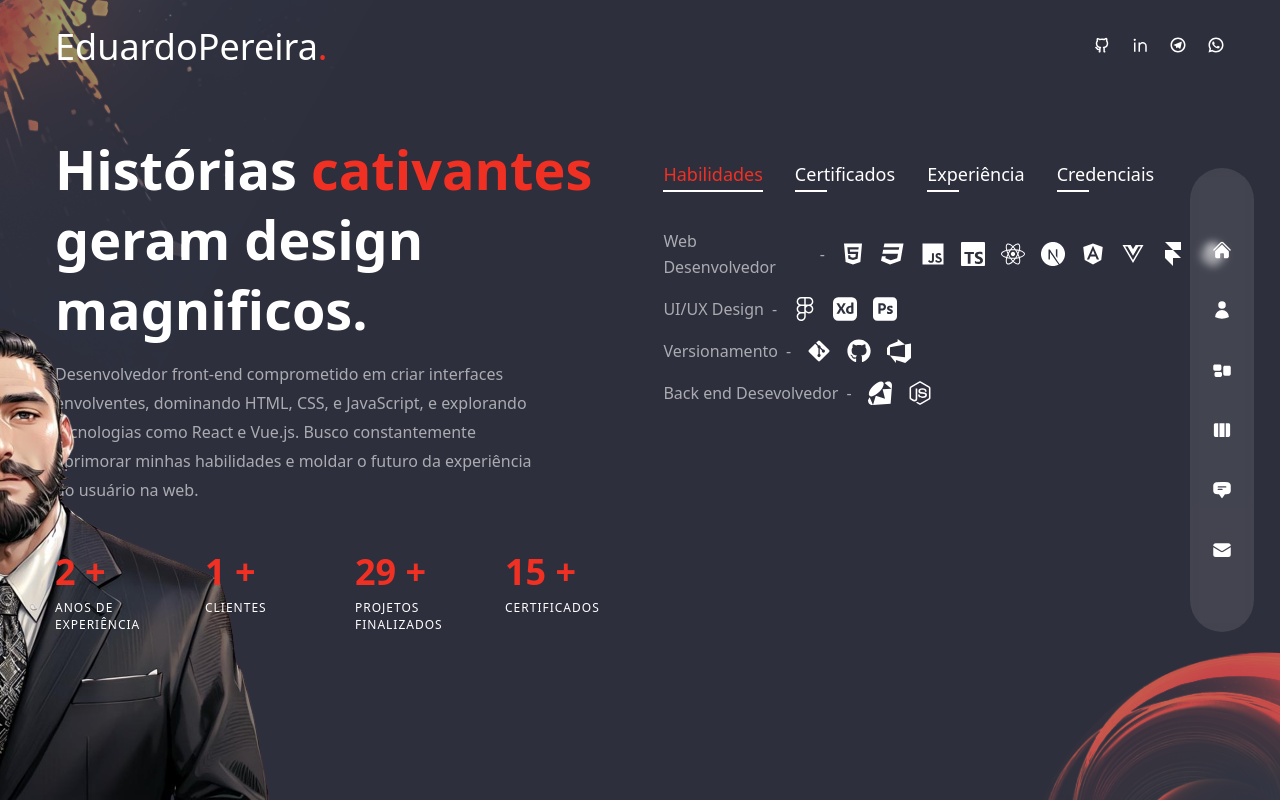
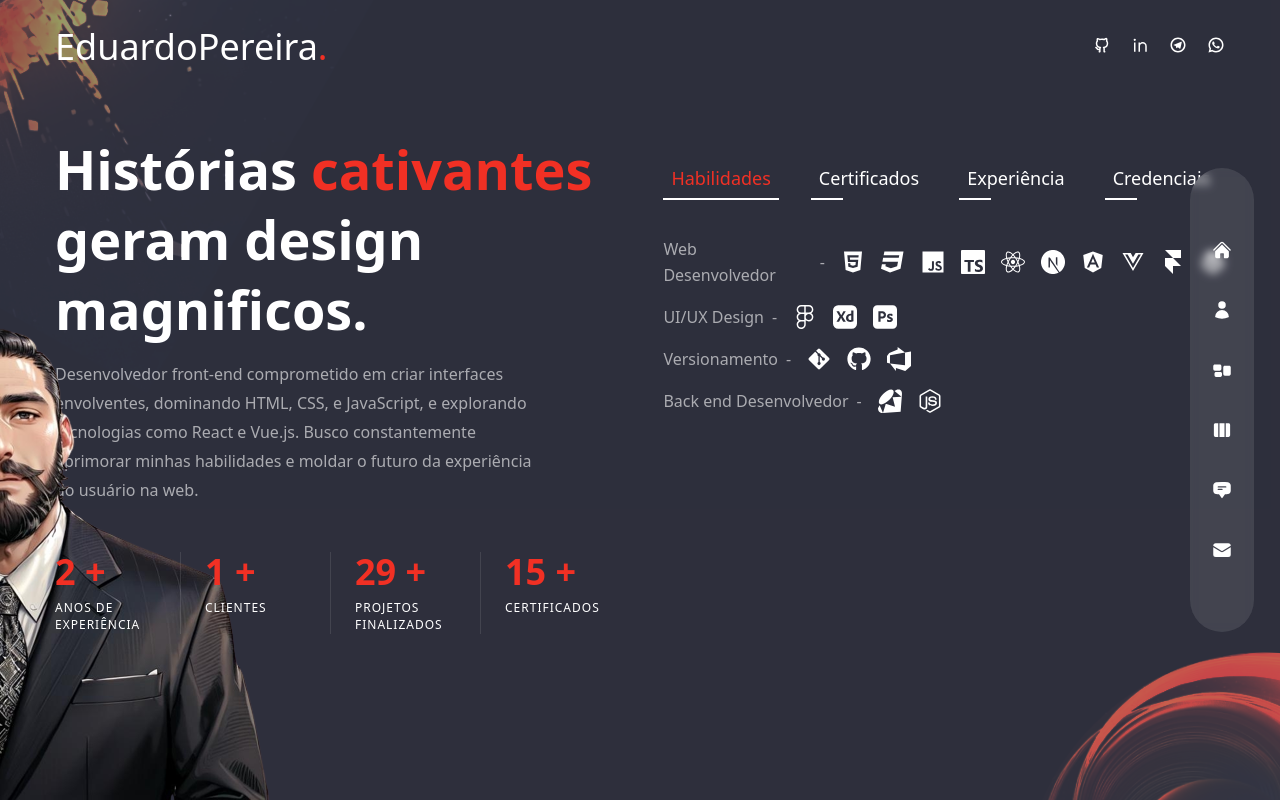
Before and after one commit to EduardoPereiraLima-Dev/EduardoPereira, a Next.js app: page /about in a window 1280 px wide. Built offline with nearby package versions, Linux system fonts and the light colour scheme.

Commit message:
add de projetos

```diff
--- a/pages/about/index.js
+++ b/pages/about/index.js
@@ -1,8 +1,7 @@
-import React, { useState } from 'react'
-import { motion } from 'framer-motion'
-import { fadeIn } from '../../variants'
-
-import CountUp from 'react-countup'
+import React, { useState } from 'react';
+import { motion } from 'framer-motion';
+import { fadeIn } from '../../variants';
+import CountUp from 'react-countup';
 // icons
 import {
   FaHtml5,
@@ -19,7 +18,6 @@ import {
   FaGithub,
   FaJava,
 } from "react-icons/fa";
-
 import {
   SiNextdotjs,
   SiFramer,
@@ -29,7 +27,6 @@ import {
   SiAzuredevops,
   SiRuby
 } from "react-icons/si";
-
 
 //  data
 const aboutData = [
@@ -42,27 +39,26 @@ const aboutData = [
           <FaHtml5 key={1} />,
           <FaCss3 key={2} />,
           <FaJs key={3} />,
-          <SiTypescript key={3} />,
-          <FaReact key={4} />,
-          <SiNextdotjs key={5} />,
-          <FaAngular key={5} />,
-          <FaVuejs key={5} />,
-          <SiFramer key={6} />,
-          <FaWordpress key={7} />,
+          <SiTypescript key={4} />,
+          <FaReact key={5} />,
+          <SiNextdotjs key={6} />,
+          <FaAngular key={7} />,
+          <FaVuejs key={8} />,
+          <SiFramer key={9} />,
+          <FaWordpress key={10} />,
         ],
       },
       {
         title: 'UI/UX Design',
-        icons: [<FaFigma key={1} />, <SiAdobexd  key={2}/>, <SiAdobephotoshop key={3} />],
+        icons: [<FaFigma key={1} />, <SiAdobexd key={2} />, <SiAdobephotoshop key={3} />],
       },
       {
         title: 'Versionamento',
-        icons: [<FaGitAlt  key={1} />,  <FaGithub  key={2}/>,   <SiAzuredevops   key={2}/>,]
+        icons: [<FaGitAlt key={1} />, <FaGithub key={2} />, <SiAzuredevops key={3} />],
       },
-
       {
-        title: 'Back end Desevolvedor',
-        icons: [<SiRuby key={1} />, <FaNodeJs  key={2}/>]
+        title: 'Back end Desenvolvedor',
+        icons: [<SiRuby key={1} />, <FaNodeJs key={2} />],
       },
     ],
   },
@@ -97,10 +93,10 @@ const aboutData = [
     ],
   },
   {
-    title: 'credenciais',
+    title: 'Credenciais',
     info: [
       {
-        title: 'Estacio de Sá',
+        title: 'Estácio de Sá',
         stage: '2023',
       },
       {
@@ -108,7 +104,7 @@ const aboutData = [
         stage: '2024',
       },
       {
-        title: 'Udeny',
+        title: 'Udemy',
         stage: '2024',
       },
       {
@@ -119,110 +115,126 @@ const aboutData = [
   },
 ];
 
-import Avatar from '../../components/Avatar'
-import Circles from '../../components/Circles'
+import Avatar from '../../components/Avatar';
+import Circles from '../../components/Circles';
 
 const About = () => {
+  const [index, setIndex] = useState(0);
 
-  const [index, setIndex] = useState(0)
-
-
-  return <div className=' h-full bg-primary/30 py-32 text-center xl:text-left'>
+  return (
+    <div className="h-full bg-primary/30 py-32 text-center xl:text-left">
       <Circles />
       {/* avatar img */}
-    <motion.div variants={fadeIn('right', 0.2)} initial="hidden" animate="show" exit="hidden"
-      className='hidden xl:flex absolute bottom-0 -left-[230px]'>
+      <motion.div
+        variants={fadeIn('right', 0.2)}
+        initial="hidden"
+        animate="show"
+        exit="hidden"
+        className="hidden xl:flex absolute bottom-0 -left-[230px]"
+      >
         <Avatar />
       </motion.div>
-    <div className='container mx-auto h-full flex flex-col items-center xl:flex-row'>
-      <div className='flex-1 flex flex-col justify-center'>
+      <div className="container mx-auto h-full flex flex-col items-center xl:flex-row">
+        <div className="flex-1 flex flex-col justify-center">
           <motion.h2
-          variants={fadeIn('right', 0.2)} initial="hidden" animate="show" exit="hidden"
-          className='h2'>Histórias <span className='text-accent'>cativantes </span>geram design magnificos.</motion.h2>
+            variants={fadeIn('right', 0.2)}
+            initial="hidden"
+            animate="show"
+            exit="hidden"
+            className="h2"
+          >
+            Histórias <span className="text-accent">cativantes </span>geram design magnificos.
+          </motion.h2>
           <motion.p
-          variants={fadeIn('right', 0.4)} initial="hidden" animate="show" exit="hidden"
-          className='max-w-[500px] mx-auto xl:mx-0 mb-6 xl:mb-12 px-2 xl:px-0 '>Desenvolvedor front-end comprometido em criar interfaces envolventes, dominando HTML, CSS, e JavaScript, e explorando tecnologias como React e Vue.js. Busco constantemente aprimorar minhas habilidades e moldar o futuro da experiência do usuário na web.
+            variants={fadeIn('right', 0.4)}
+            initial="hidden"
+            animate="show"
+            exit="hidden"
+            className="max-w-[500px] mx-auto xl:mx-0 mb-6 xl:mb-12 px-2 xl:px-0"
+          >
+            Desenvolvedor front-end comprometido em criar interfaces envolventes, dominando HTML, CSS, e JavaScript, e explorando tecnologias como React e Vue.js. Busco constantemente aprimorar minhas habilidades e moldar o futuro da experiência do usuário na web.
           </motion.p>
           <motion.div
-          variants={fadeIn('right', 0.6)} initial="hidden" animate="show" exit="hidden"
-          className='hidden md:flex md:max-w-xl xl:max-none mx-auto xl:mx-0 mb-8'>
-          <div className='flex flex-1 xl:gap-x-6 '>
+            variants={fadeIn('right', 0.6)}
+            initial="hidden"
+            animate="show"
+            exit="hidden"
+            className="hidden md:flex md:max-w-xl xl:max-none mx-auto xl:mx-0 mb-8"
+          >
+            <div className="flex flex-1 xl:gap-x-6">
               {/* Experience */}
-            <div className='relative flex-1 after:w-[1px] after:h-full after:bg-white/10 after:abosulte after:top-0 after:right-0'>
+              <div className="relative flex-1 after:w-[1px] after:h-full after:bg-white/10 after:absolute after:top-0 after:right-0">
                 <div className="text-2xl xl:text-4xl font-extrabold text-accent mb-2">
                   <CountUp start={0} end={2} duration={5} /> +
                 </div>
-              <div className='text-xs uppercase tracking-[1px] leading-[1.4] max-w-[100px]'>Anos de experiência</div>
+                <div className="text-xs uppercase tracking-[1px] leading-[1.4] max-w-[100px]">Anos de experiência</div>
               </div>
-
-            <div className='relative flex-1 after:w-[1px] after:h-full after:bg-white/10 after:abosulte after:top-0 after:right-0'>
+              <div className="relative flex-1 after:w-[1px] after:h-full after:bg-white/10 after:absolute after:top-0 after:right-0">
                 <div className="text-2xl xl:text-4xl font-extrabold text-accent mb-2">
                   <CountUp start={100} end={1} duration={5} /> +
                 </div>
-              <div className='text-xs uppercase tracking-[1px] leading-[1.4] max-w-[100px]'> Clientes</div>
+                <div className="text-xs uppercase tracking-[1px] leading-[1.4] max-w-[100px]">Clientes</div>
               </div>
-            <div className='relative flex-1 after:w-[1px] after:h-full after:bg-white/10 after:abosulte after:top-0 after:right-0'>
+              <div className="relative flex-1 after:w-[1px] after:h-full after:bg-white/10 after:absolute after:top-0 after:right-0">
                 <div className="text-2xl xl:text-4xl font-extrabold text-accent mb-2">
                   <CountUp start={0} end={29} duration={5} /> +
                 </div>
-              <div className='text-xs uppercase tracking-[1px] leading-[1.4] max-w-[100px]'>Projetos finalizados</div>
+                <div className="text-xs uppercase tracking-[1px] leading-[1.4] max-w-[100px]">Projetos finalizados</div>
               </div>
-            <div className='relative flex-1'>
+              <div className="relative flex-1">
                 <div className="text-2xl xl:text-4xl font-extrabold text-accent mb-2">
                   <CountUp start={100} end={15} duration={5} /> +
                 </div>
-              <div className='text-xs uppercase tracking-[1px] leading-[1.4] max-w-[100px]'>Certificados</div>
+                <div className="text-xs uppercase tracking-[1px] leading-[1.4] max-w-[100px]">Certificados</div>
               </div>
             </div>
           </motion.div>
         </div>
         <motion.div
-        variants={fadeIn('left', 0.4)} initial="hidden" animate="show" exit="hidden"
-        className='flex flex-col w-full xl:max-w-[48%] h-[480px]'>
-        <div className='flex gap-x-4 xl:gap-x-8 mx-auto xl:mx-0 mb-4'>
+          variants={fadeIn('left', 0.4)}
+          initial="hidden"
+          animate="show"
+          exit="hidden"
+          className="flex flex-col w-full xl:max-w-[48%] h-[480px]"
+        >
+          <div className="flex gap-x-4 xl:gap-x-8 mx-auto xl:mx-0 mb-4">
             {aboutData.map((item, itemIndex) => {
               return (
-              <div key={itemIndex}
-                className={` ${index === itemIndex && 'text-accent after:w-[100%] after:bg-accent after:transition-all after:duration-300'}
-              cursor-pointer capitalize
-              xl:text-lg relative after:w-8 after:h-[2px]
-              after:bg-white after:absolute after:-bottom-1 after:left-0
+                <div
+                  key={itemIndex}
+                  className={`
+                    ${index === itemIndex && 'text-accent after:w-[100%] after:bg-accent after:transition-all after:duration-300'}
+                    cursor-pointer capitalize xl:text-lg relative after:w-8 after:h-[2px] after:bg-white after:absolute after:-bottom-1 after:left-0
+                    px-2 py-1 rounded-md hover:bg-accent hover:text-white transition duration-300
                   `}
                   onClick={() => setIndex(itemIndex)}
-
                 >
                   {item.title}
                 </div>
-            )
+              );
             })}
-
           </div>
-
-        <div className='py-2 xl:py-6 flex flex-col gap-y-2 xl:gap-y-4 items-center
-          xl:items-start
-          '>
+          <div className="py-2 xl:py-6 flex flex-col gap-y-2 xl:gap-y-4 items-center xl:items-start">
             {aboutData[index].info.map((item, itemIndex) => {
-            return <div key={itemIndex} className='flex-1 flex flex-col md:flex-row max-w-max
-            gap-x-2 items-center text-white/60
-            '>
-              <div className='font-light mb-2 md:mb-0 '>
-                {item.title}
-              </div>
-              <div className='hidden md:flex'>-</div>
+              return (
+                <div key={itemIndex} className="flex-1 flex flex-col md:flex-row max-w-max gap-x-2 items-center text-white/60">
+                  <div className="font-light mb-2 md:mb-0">{item.title}</div>
+                  <div className="hidden md:flex">-</div>
                   <div>{item.stage}</div>
-              <div className='flex gap-x-4'>
+                  <div className="flex gap-x-4">
                     {/* icons */}
-                {item.icons?.map((icon, itemIndex) => {
-                  return <div key={itemIndex} className='text-2xl text-white '>{icon}</div>
+                    {item.icons?.map((icon, iconIndex) => {
+                      return <div key={iconIndex} className="text-2xl text-white">{icon}</div>;
                     })}
                   </div>
                 </div>
+              );
             })}
           </div>
         </motion.div>
-
       </div>
-  </div>;
+    </div>
+  );
 };
 
 export default About;
--- a/styles/globals.css
+++ b/styles/globals.css
@@ -8,7 +8,7 @@
 .swiper-horizontal > .swiper-pagination-bullets .swiper-pagination-bullet,
 .swiper-pagination-horizontal.swiper-pagination-bullets
   .swiper-pagination-bullet {
-  background-color: #f13024;
+  background-color: #f52d1f;
 }
 
 .swiper-button-next:after,
@@ -26,10 +26,10 @@
     @apply w-full h-screen overflow-hidden;
   }
   .h1 {
-    @apply text-[35px] leading-tight md:text-[60px] md:leading-[1.3] mb-8 font-semibold;
+    @apply text-[28px] leading-tight sm:text-[35px] md:text-[60px] md:leading-[1.3] mb-8 font-semibold;
   }
   .h2 {
-    @apply text-[35px] leading-tight md:text-[54px] md:leading-[1.3] mb-4 font-semibold;
+    @apply text-[28px] leading-tight sm:text-[35px] md:text-[54px] md:leading-[1.3] mb-4 font-semibold;
   }
   p {
     @apply leading-[1.8] text-white/60 font-light;
@@ -48,4 +48,10 @@
   .textarea {
     @apply w-full h-[180px] p-6 capitalize rounded-lg resize-none;
   }
+  .responsive-grid {
+    @apply grid grid-cols-1 md:grid-cols-2 lg:grid-cols-3 gap-4;
+  }
+  .responsive-padding {
+    @apply p-4 md:p-6 lg:p-8;
+  }
 }
```
Also changed, not shown: 1 other file (tests, documents, lock files or other folders). Lines whose indentation alone changed are shown as unchanged.
